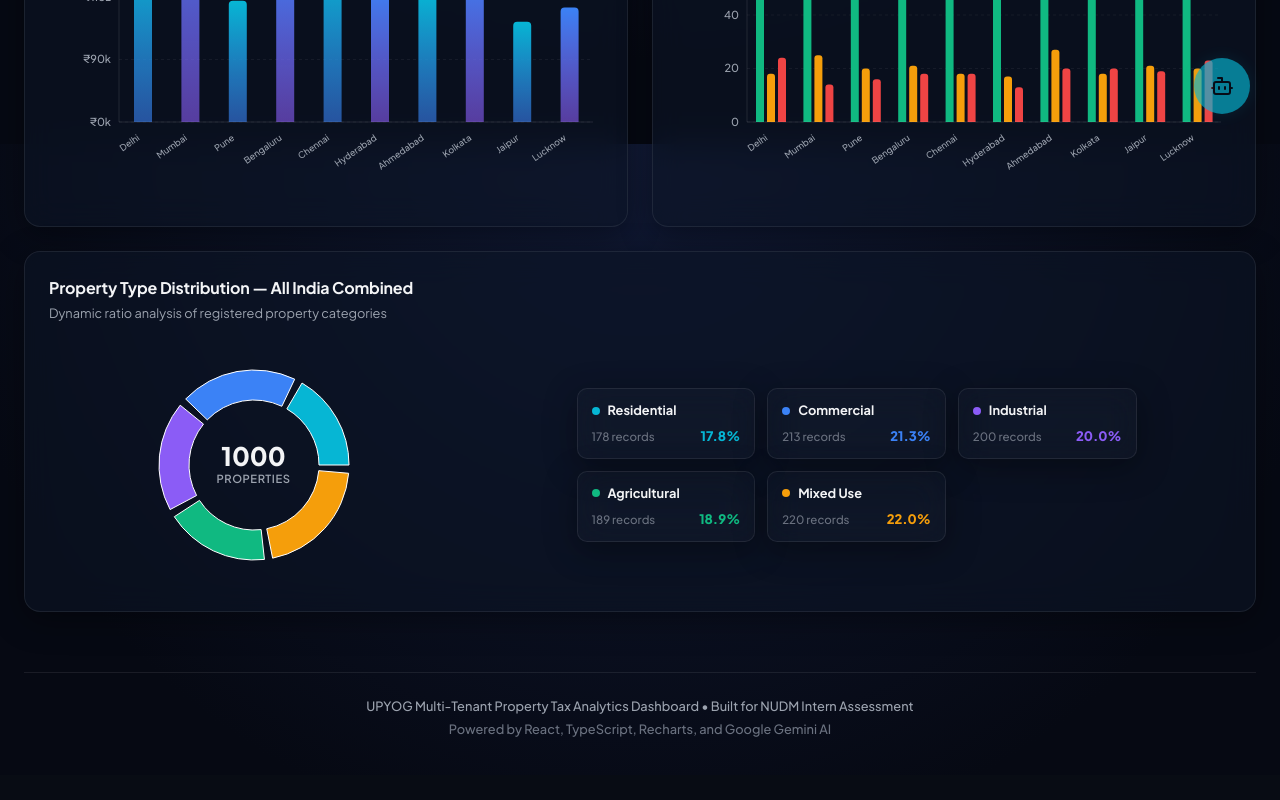
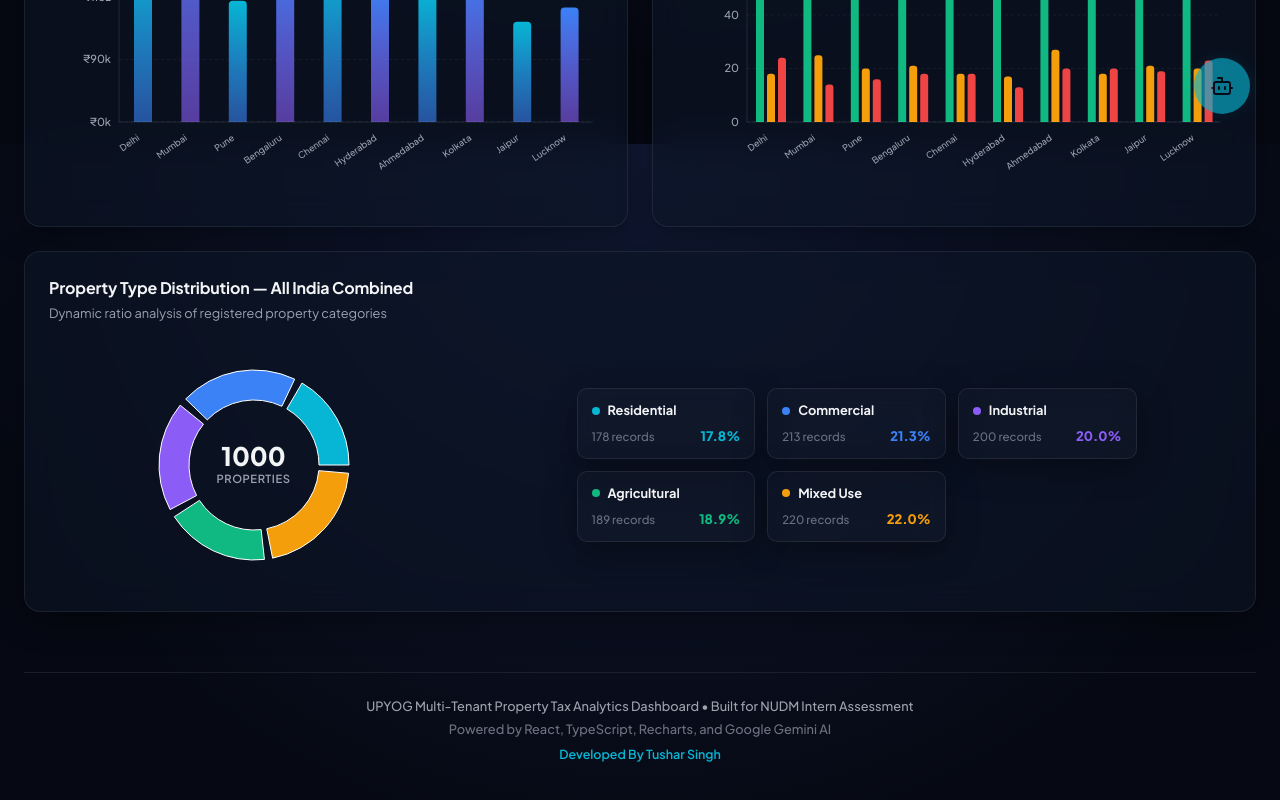
Before and after one commit to Tushar6394/nudm-property-tax-dashboard, a React (Vite) app: page / in a window 1280 px wide. Shown: the part 656-1456 px from the top of the page. Before the commit the page ends 1431 px from the top, so only its background shows below. Built offline with nearby package versions, Linux system fonts and the light colour scheme.

Commit message:
style: add developer credit 'Developed By Tushar Singh' to dashboard footer

```diff
--- a/src/App.tsx
+++ b/src/App.tsx
@@ -217,6 +217,9 @@ function App() {
         <p style={{ marginTop: '4px', color: 'var(--text-muted)' }}>
           Powered by React, TypeScript, Recharts, and Google Gemini AI
         </p>
+        <p style={{ marginTop: '6px', color: 'var(--primary)', fontWeight: 600, fontSize: '0.78rem' }}>
+          Developed By Tushar Singh
+        </p>
       </footer>
     </div>
   );
```
